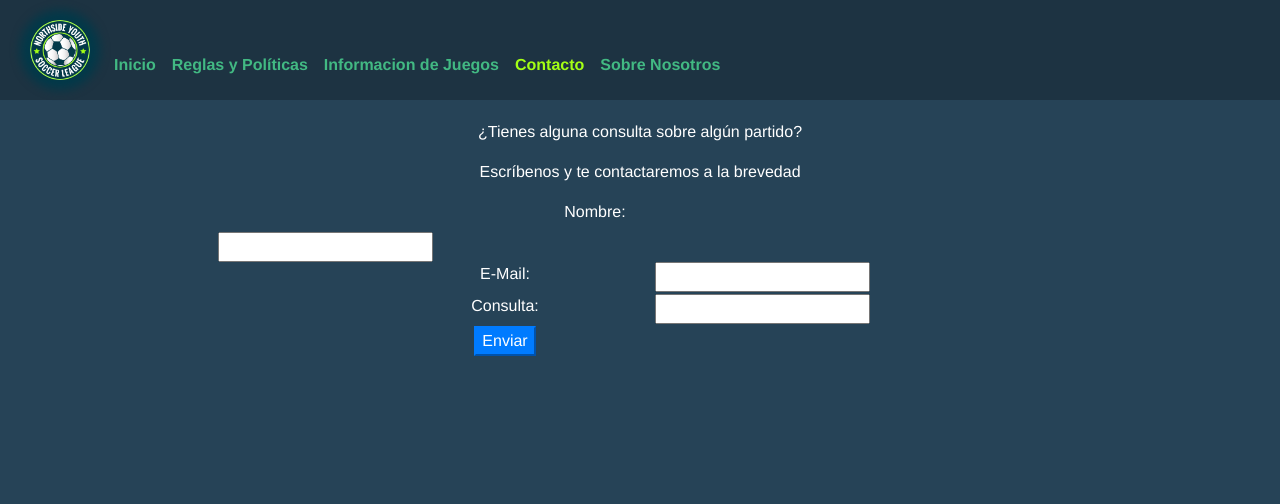
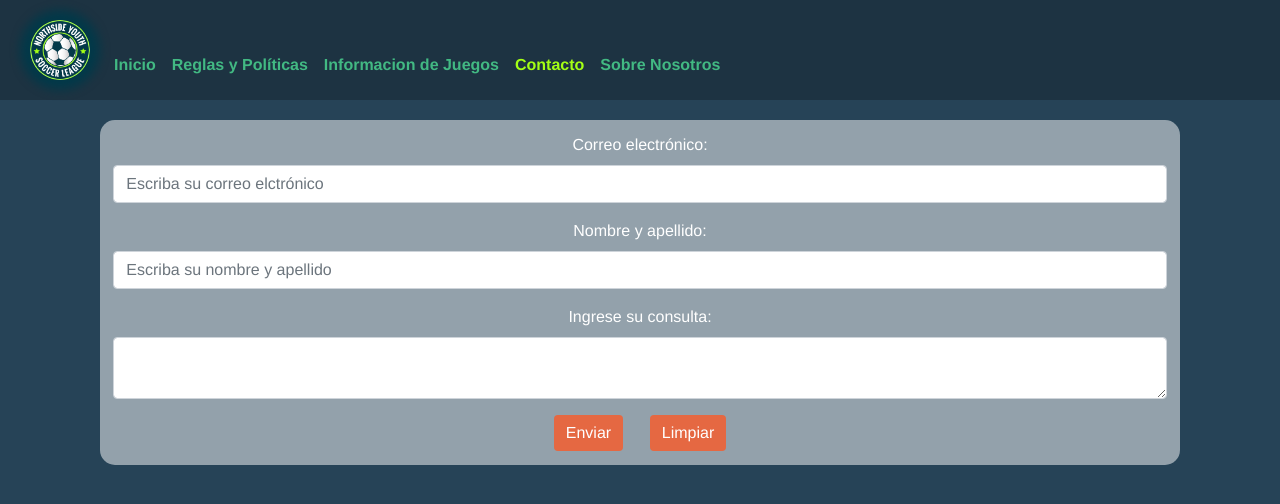
Before and after one commit to DavidTorcates/NYSL-app, a Vue app: page /Contact in a window 1280 px wide. Shown: the top 504 px of the page. Built offline with nearby package versions, Linux system fonts and the light colour scheme.

Commit message:
contact form

```diff
--- a/src/assets/css/main.css
+++ b/src/assets/css/main.css
@@ -98,4 +98,15 @@ b-container {
   #nav a {
     color: #42b983; }
 
+/* estilos para formulario */
+.form {
+  background-color: rgba(255, 255, 255, 0.5);
+  padding: 10pt;
+  border-radius: 15px; }
+  .form button {
+    background-color: #e56842 !important;
+    border: #e56842;
+    margin-left: 10pt;
+    margin-right: 10pt; }
+
 /* pages/home */
--- /dev/null
+++ b/src/assets/scss/components/_form.scss
@@ -0,0 +1,12 @@
+/* estilos para formulario */
+.form {
+  background-color: rgba(255, 255, 255, 0.5);
+  padding: 10pt;
+  border-radius: 15px;
+  button {
+    background-color: $color-primario !important;
+    border: $color-primario;
+    margin-left: 10pt;
+    margin-right: 10pt;
+  }
+}
--- a/src/assets/scss/main.scss
+++ b/src/assets/scss/main.scss
@@ -1,3 +1,4 @@
 @import "base/base";
 @import "components/navbar";
+@import "components/form";
 @import "pages/home";
--- a/src/components/Form.vue
+++ b/src/components/Form.vue
@@ -1,54 +1,72 @@
 <template>
-  <div b-class="row">
-    <div class="col-md-12">
-      <p>¿Tienes alguna consulta sobre algún partido?</p>
-      <p>Escríbenos y te contactaremos a la brevedad</p>
-      <b-form action="#" method="post">
-        <div class="row">
-          <div class="col-3"></div>
-          <div class="col-3 col-md-5 col-sm-5">
-            <label for="nombre">Nombre:</label>
-          </div>
-          <div class="col-2 col-md-5 col-sm-5">
-            <input type="text" name="nombre" id="nombre" />
-          </div>
-          <div class="col-4"></div>
-        </div>
-        <div class="row">
-          <div class="col-3"></div>
-          <div class="col-3">
-            <label for="email"> E-Mail:</label>
-          </div>
-          <div class="col-2">
-            <input type="text" name="email" id="email" />
-          </div>
-          <div class="col-4"></div>
-        </div>
-        <div class="row">
-          <div class="col-3"></div>
-          <div class="col-3">
-            <label for="consulta">Consulta:</label>
-          </div>
-          <div class="col-2">
-            <input type="text" name="consulta" id="consulta" />
-          </div>
-          <div class="col-4"></div>
-        </div>
-        <div class="row">
-          <div class="col-3"></div>
-          <div class="col-3">
-            <input type="submit" value="Enviar" class="btn-primary c-warning" />
-          </div>
-          <div class="col-6"></div>
-        </div>
-      </b-form>
-    </div>
+  <div>
+    <b-form @submit="onSubmit" @reset="onReset" v-if="show" class="form">
+      <b-form-group
+        id="input-group-1"
+        label="Correo electrónico:"
+        label-for="input-1"
+      >
+        <b-form-input
+          id="input-1"
+          v-model="form.email"
+          type="email"
+          placeholder="Escriba su correo elctrónico"
+          required
+        ></b-form-input>
+      </b-form-group>
+
+      <b-form-group id="input-group-2" label="Nombre y apellido:" label-for="input-2">
+        <b-form-input
+          id="input-2"
+          v-model="form.name"
+          placeholder="Escriba su nombre y apellido"
+          required
+        ></b-form-input>
+      </b-form-group>
+
+      <b-form-group id="input-group-3" label="Ingrese su consulta:" label-for="input-3">
+        <b-form-textarea
+          id="input-3"
+          v-model="form.message"
+          required
+        ></b-form-textarea>
+      </b-form-group>
+
+      <b-button type="submit" variant="primary">Enviar</b-button>
+      <b-button type="reset" variant="primary">Limpiar</b-button>
+    </b-form>
   </div>
 </template>
 
 <script>
-export default {
-  name: "Form",
-  props: {},
-};
+  export default {
+    data() {
+      return {
+        form: {
+          email: '',
+          name: '',
+          message: '',
+        },
+        show: true
+      }
+    },
+    methods: {
+      onSubmit(event) {
+        event.preventDefault()
+        alert(JSON.stringify(this.form))
+      },
+      onReset(event) {
+        event.preventDefault()
+        // Reset our form values
+        this.form.email = ''
+        this.form.name = ''
+        this.form.message = ''
+        // Trick to reset/clear native browser form validation state
+        this.show = false
+        this.$nextTick(() => {
+          this.show = true
+        })
+      }
+    }
+  }
 </script>
```
